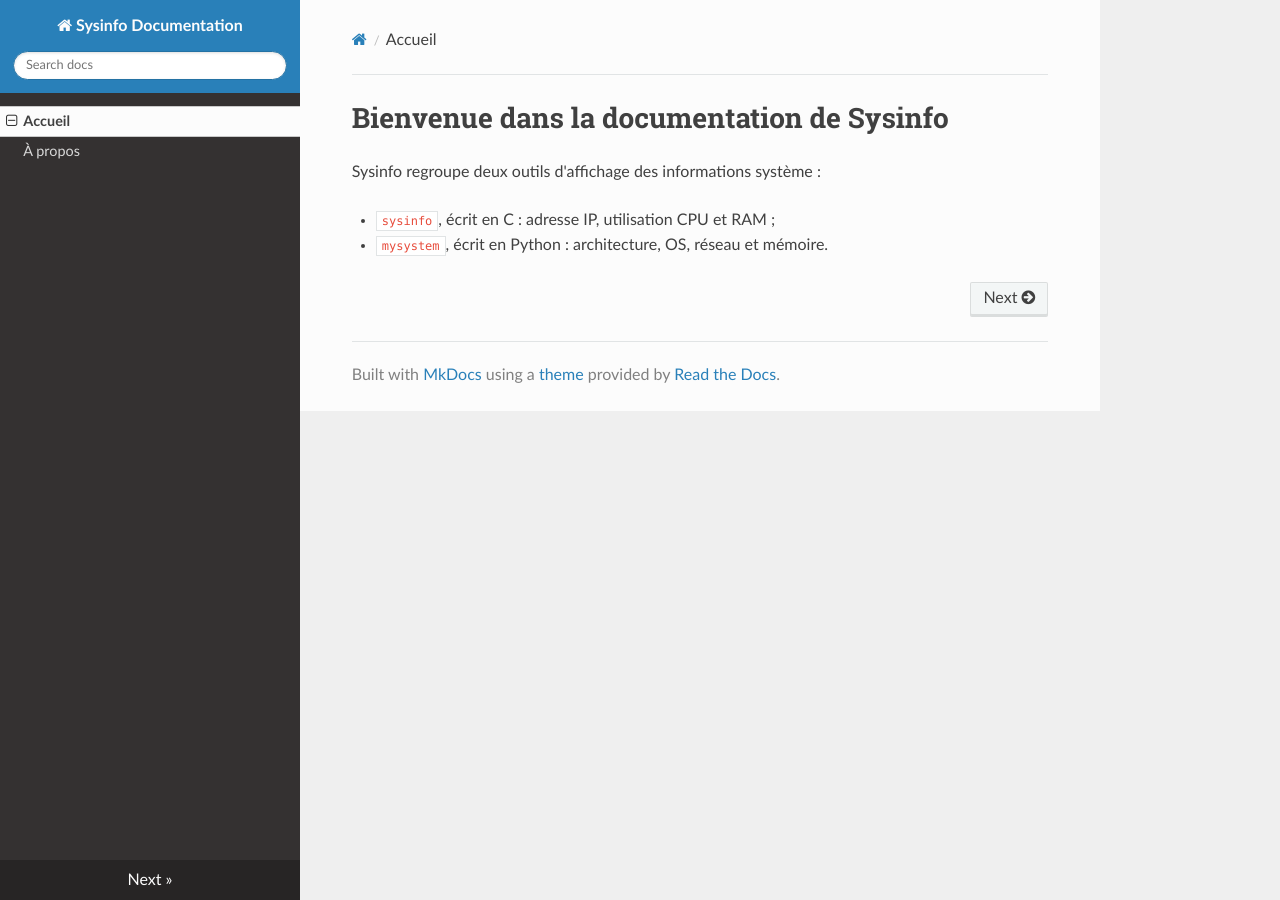
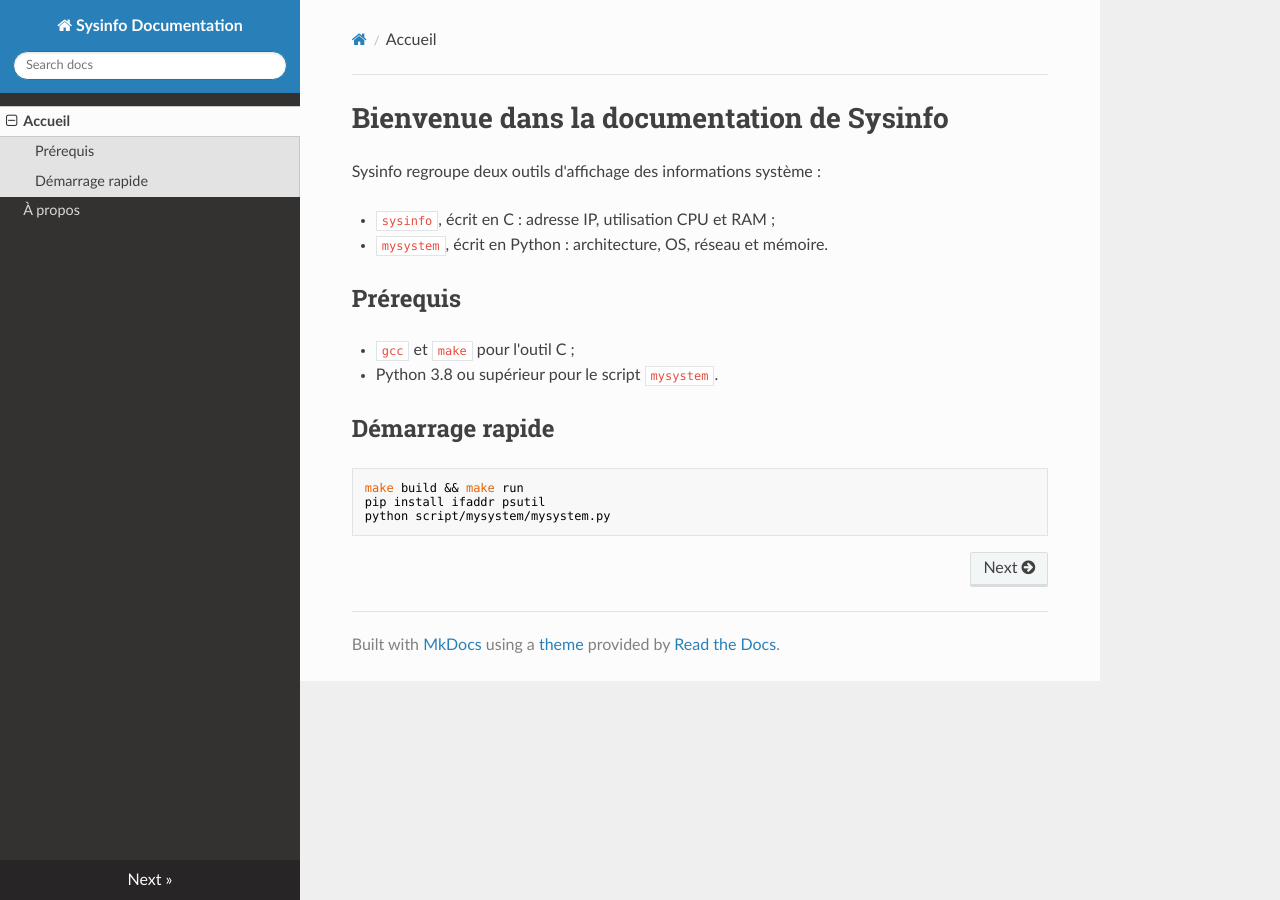
Before and after one commit to FredGarcia/sysinfo-git, an MkDocs documentation site: the page built from docs/index.md, in a window 1280 px wide. Built offline with MkDocs 1.6.1, drawn with Linux system fonts in a browser that asks for light colours; nearby versions of some CDN libraries.

Commit message:
docs: add prerequisites and quick start guide
Describe the build requirements for both tools and give the minimal
commands to build and run them.

```diff
--- a/docs/index.md
+++ b/docs/index.md
@@ -4,3 +4,14 @@ Sysinfo regroupe deux outils d'affichage des informations système :
 
 - `sysinfo`, écrit en C : adresse IP, utilisation CPU et RAM ;
 - `mysystem`, écrit en Python : architecture, OS, réseau et mémoire.
+
+## Prérequis
+
+- `gcc` et `make` pour l'outil C ;
+- Python 3.8 ou supérieur pour le script `mysystem`.
+
+## Démarrage rapide
+
+    make build && make run
+    pip install ifaddr psutil
+    python script/mysystem/mysystem.py
```
Also changed, not shown: docs/about.md (+3 -1 lines).
